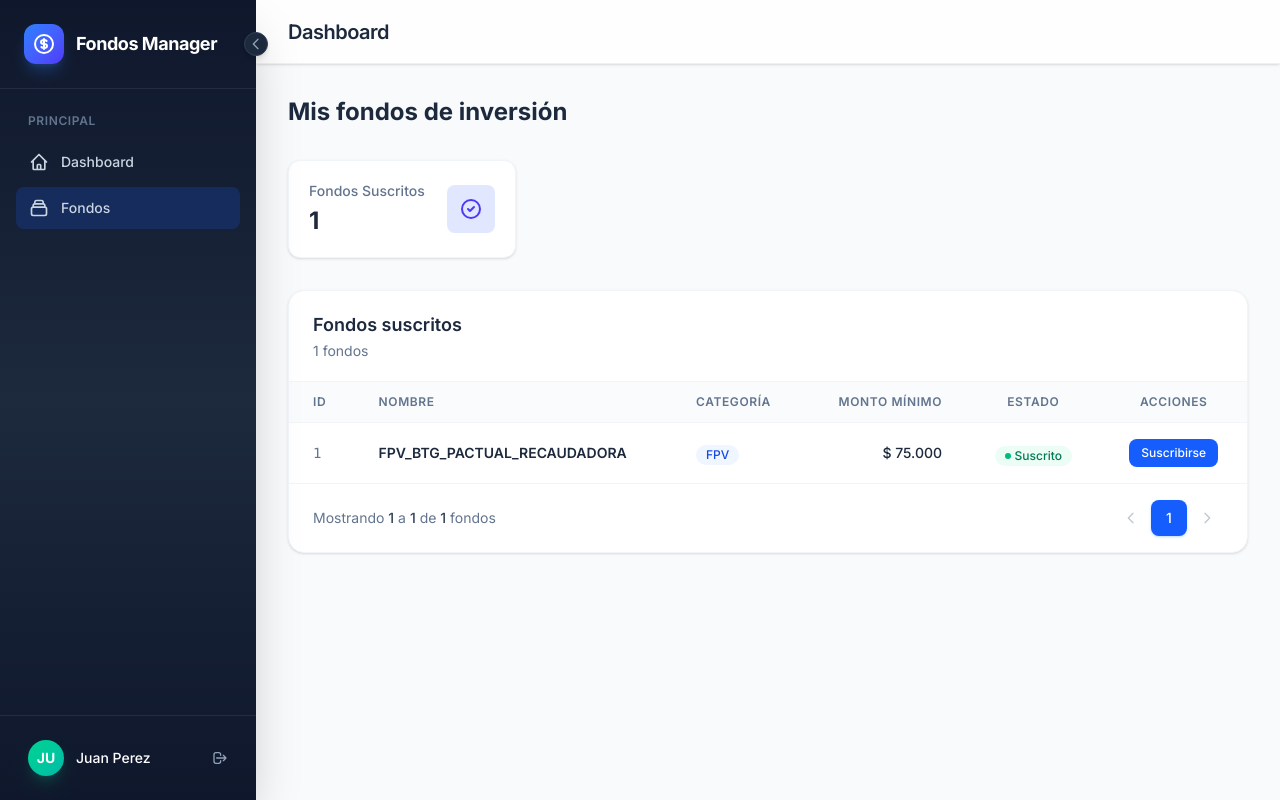
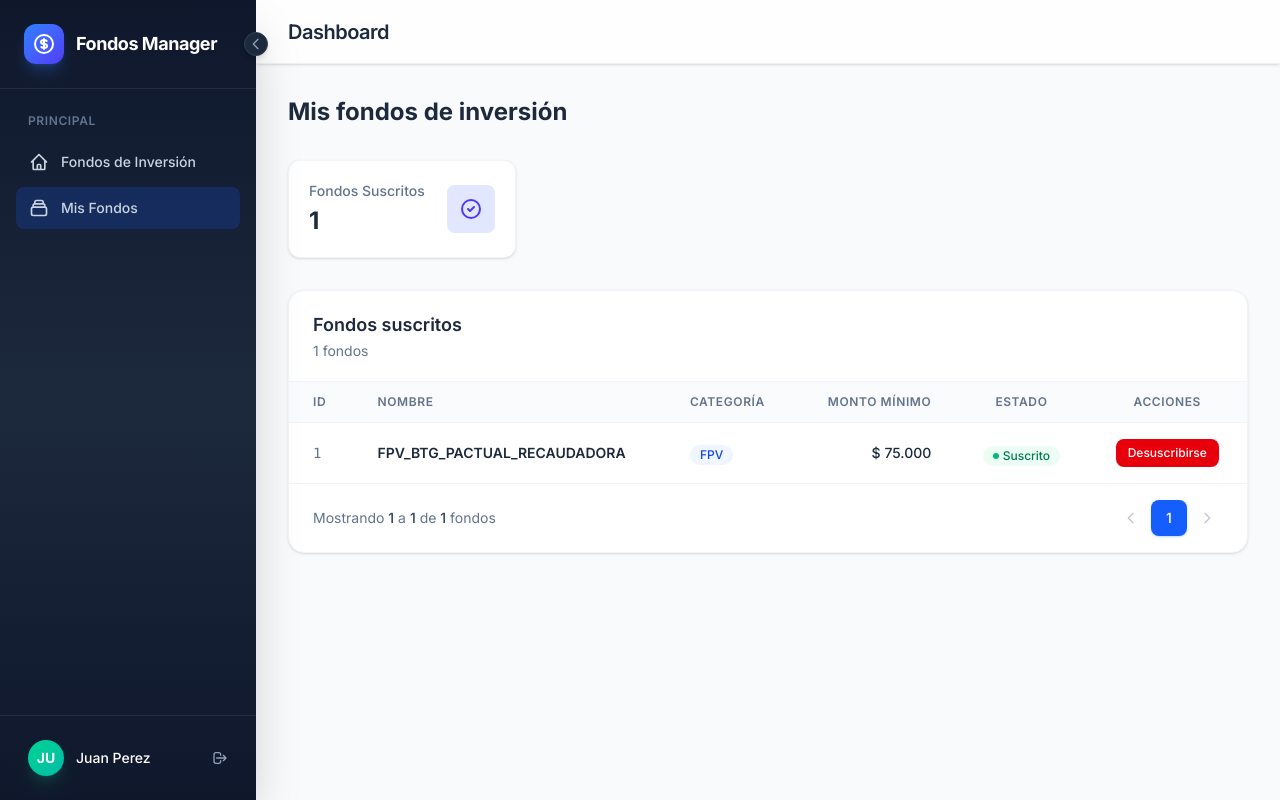
Before and after one commit to ldmunoz/fondosFinancierosTest, an Angular app: page /funds in a window 1280 px wide. Built offline with nearby package versions, Linux system fonts and the light colour scheme.

Commit message:
feat: Implement dashboard with fund subscription logic, user balance management, and a reusable fund table component.

```diff
--- a/src/app/layout/sidebar/sidebar.html
+++ b/src/app/layout/sidebar/sidebar.html
@@ -84,7 +84,7 @@
         />
       </svg>
       @if (!isCollapsed() || isOpen()) {
-        <span class="truncate transition-opacity duration-300">Dashboard</span>
+        <span class="truncate transition-opacity duration-300">Fondos de Inversión</span>
       }
     </a>
 
@@ -110,7 +110,7 @@
         />
       </svg>
       @if (!isCollapsed() || isOpen()) {
-        <span class="truncate transition-opacity duration-300">Fondos</span>
+        <span class="truncate transition-opacity duration-300">Mis Fondos</span>
       }
     </a>
   </nav>
--- a/src/app/pages/dashboard/dashboard.ts
+++ b/src/app/pages/dashboard/dashboard.ts
@@ -37,9 +37,10 @@ export class Dashboard implements OnInit {
       return;
     }
 
+    this.dashboardService.discountFunds(this.selectedFund.monto_minimo);
     this.fundService.subscribeToFund(id);
     this.modalStatus.set('success');
-    this.modalMessage.set('');
+    this.modalMessage.set(`Te has suscrito exitosamente al fondo ${this.selectedFund.nombre}`);
     this.showModal.set(true);
   }
 
--- a/src/app/pages/dashboard/service/dashboard-service.ts
+++ b/src/app/pages/dashboard/service/dashboard-service.ts
@@ -16,4 +16,13 @@ export class DashboardService {
   getFundsClient(): number {
     return this.userInfo()?.saldo ?? 0;
   }
+
+  discountFunds(amount: number): void {
+    this.userInfo.update((user) => {
+      if (user) {
+        user.saldo -= amount;
+      }
+      return user;
+    });
+  }
 }
--- a/src/app/pages/fund/fund.html
+++ b/src/app/pages/fund/fund.html
@@ -33,6 +33,7 @@
   <app-table-funds
     [funds]="fundsSubscribed()"
     [title]="'Fondos suscritos'"
+    [isUnsubscribe]="true"
     (subscribe)="onUnsubscribe($event)"
   ></app-table-funds>
 </div>
--- a/src/app/pages/shared/constant/CUserInfo.ts
+++ b/src/app/pages/shared/constant/CUserInfo.ts
@@ -3,7 +3,7 @@ export const CUserInfo = {
   nombre: 'Juan Perez',
   email: 'juanperez123@gmail.com',
   telefono: '+57 310 123 4567',
-  saldo: 100000,
+  saldo: 500000,
   preferenciaNotificacion: 'email',
   fondosSuscritos: [1, 2, 3],
 };
--- a/src/app/pages/shared/table-funds/table-funds.html
+++ b/src/app/pages/shared/table-funds/table-funds.html
@@ -3,8 +3,8 @@
 >
   <div class="col-span-1 px-6 py-5 border-b border-slate-100 flex items-center justify-between">
     <div>
-      <h3 class="text-lg font-semibold text-slate-800">{{ title }}</h3>
-      <p class="text-sm text-slate-500 mt-0.5">{{ funds.length }} fondos</p>
+      <h3 class="text-lg font-semibold text-slate-800">{{ title() }}</h3>
+      <p class="text-sm text-slate-500 mt-0.5">{{ funds().length }} fondos</p>
     </div>
   </div>
 
@@ -87,12 +87,21 @@
               }
             </td>
             <td class="px-6 py-4 text-center whitespace-nowrap">
+              @if (!isUnsubscribe()) {
                 <button
                   (click)="onSubscribe(fund.id)"
                   class="px-3 py-1.5 rounded-lg text-xs font-medium bg-blue-600 text-white hover:bg-blue-700 transition-colors duration-200 cursor-pointer"
                 >
                   Suscribirse
                 </button>
+              } @else {
+                <button
+                  (click)="onSubscribe(fund.id)"
+                  class="px-3 py-1.5 rounded-lg text-xs font-medium bg-red-600 text-white hover:bg-red-700 transition-colors duration-200 cursor-pointer"
+                >
+                  Desuscribirse
+                </button>
+              }
             </td>
           </tr>
         }
@@ -106,13 +115,13 @@
   >
     <p class="text-sm text-slate-500">
       Mostrando
-      <span class="font-medium text-slate-700">{{ (currentPage() - 1) * pageSize + 1 }}</span>
+      <span class="font-medium text-slate-700">{{ (currentPage() - 1) * pageSize() + 1 }}</span>
       a
       <span class="font-medium text-slate-700">{{
-        currentPage() * pageSize > funds.length ? funds.length : currentPage() * pageSize
+        currentPage() * pageSize() > funds().length ? funds().length : currentPage() * pageSize()
       }}</span>
       de
-      <span class="font-medium text-slate-700">{{ funds.length }}</span>
+      <span class="font-medium text-slate-700">{{ funds().length }}</span>
       fondos
     </p>
 
--- a/src/app/pages/shared/table-funds/table-funds.ts
+++ b/src/app/pages/shared/table-funds/table-funds.ts
@@ -1,5 +1,5 @@
 import { CommonModule } from '@angular/common';
-import { Component, computed, EventEmitter, Input, Output, signal } from '@angular/core';
+import { Component, computed, EventEmitter, input, Output, signal } from '@angular/core';
 import { Fund } from '../../dashboard/models/fund';
 
 @Component({
@@ -10,20 +10,21 @@ import { Fund } from '../../dashboard/models/fund';
   styleUrl: './table-funds.css',
 })
 export class TableFunds {
-  @Input({ required: true }) funds: Fund[] = [];
-  @Input() pageSize = 5;
-  @Input() title = 'Fondos disponibles';
+  funds = input.required<Fund[]>();
+  pageSize = input(5);
+  title = input('Fondos disponibles');
+  isUnsubscribe = input(false);
 
   @Output() subscribe = new EventEmitter<number>();
 
   currentPage = signal(1);
 
   readonly paginatedFunds = computed(() => {
-    const start = (this.currentPage() - 1) * this.pageSize;
-    return this.funds.slice(start, start + this.pageSize);
+    const start = (this.currentPage() - 1) * this.pageSize();
+    return this.funds().slice(start, start + this.pageSize());
   });
 
-  readonly totalPages = computed(() => Math.ceil(this.funds.length / this.pageSize));
+  readonly totalPages = computed(() => Math.ceil(this.funds().length / this.pageSize()));
 
   readonly pages = computed(() => Array.from({ length: this.totalPages() }, (_, i) => i + 1));
 
```
Lines whose indentation alone changed are shown as unchanged.
